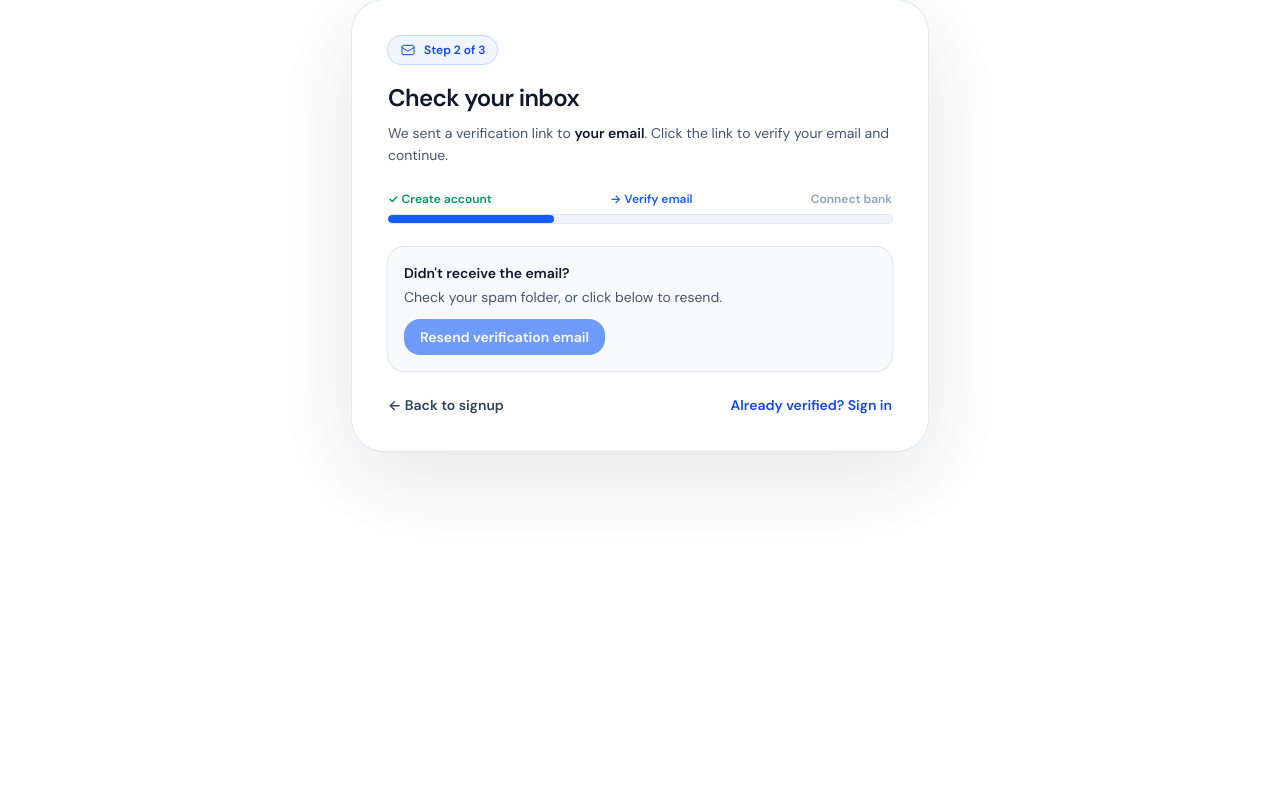
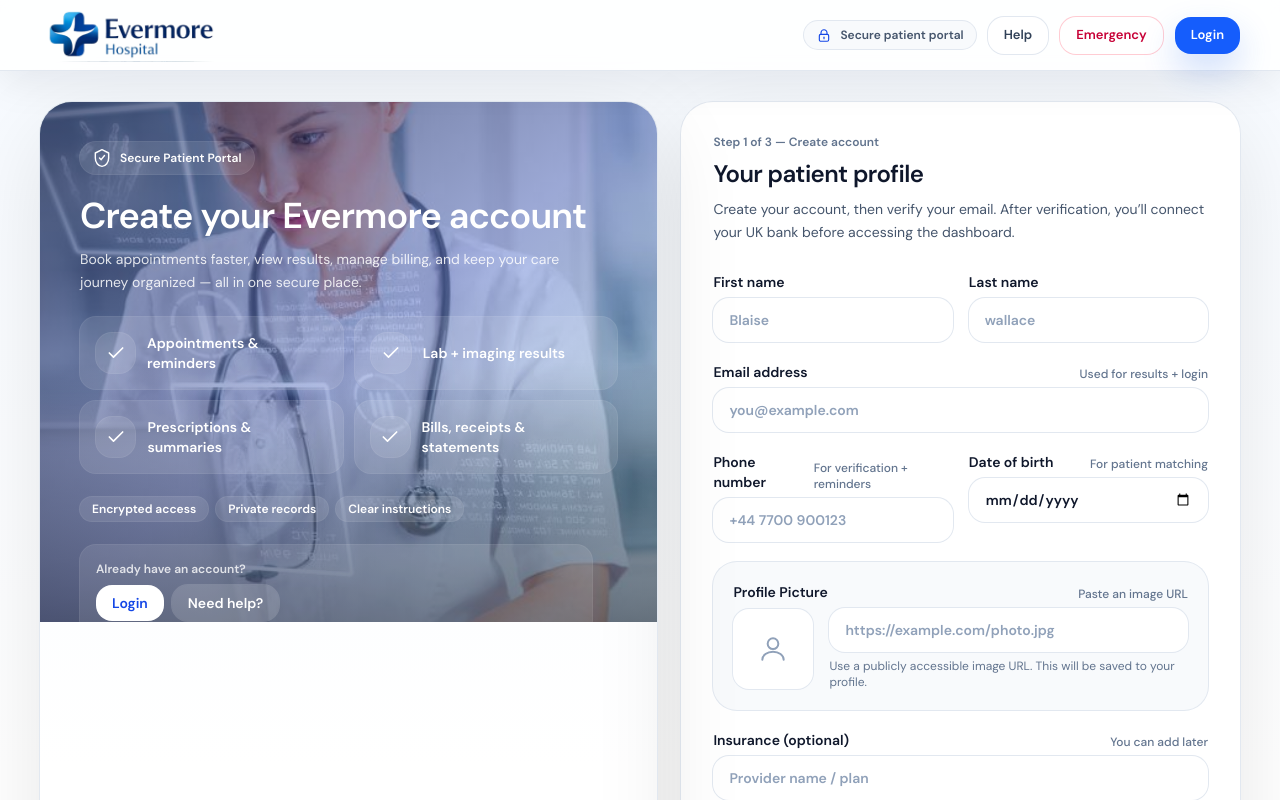
Before and after one commit to Blaise999/evermore-frontend, a Next.js app: page /signup in a window 1280 px wide. Shown: the top 800 px of the page. Built offline with nearby package versions, Linux system fonts and the light colour scheme.

Commit message:
fixed frontend

```diff
--- a/app/signup/page.tsx
+++ b/app/signup/page.tsx
@@ -1,11 +1,161 @@
-// app/signup/check-email/page.tsx
-import { Suspense } from "react";
-import CheckEmailClient from "./check-email/CheckEmail.client";
+// app/signup/page.tsx (Server Component)
+import Link from "next/link";
+import Image from "next/image";
+import { AuthHeader } from "../components/auth-header";
+import SignupForm from "./SignupForm.client";
 
-export default function CheckEmailPage() {
+// ✅ BEST: static import enables blur placeholder + better optimization
+// If "@/public" alias doesn't work in your project, use a relative import instead.
+import portal2 from "@/public/Pictures/portal-2.jpg";
+
+function cn(...xs: Array<string | false | null | undefined>) {
+  return xs.filter(Boolean).join(" ");
+}
+
+/** ---- Icons (no deps) ---- */
+function Check({ className }: { className?: string }) {
   return (
-    <Suspense fallback={<div className="mx-auto max-w-lg p-8">Loading…</div>}>
-      <CheckEmailClient />
-    </Suspense>
+    <svg viewBox="0 0 24 24" className={cn("h-5 w-5", className)} fill="none">
+      <path
+        d="M20 6L9 17l-5-5"
+        className="stroke-current"
+        strokeWidth="2"
+        strokeLinecap="round"
+        strokeLinejoin="round"
+      />
+    </svg>
   );
 }
+function Shield({ className }: { className?: string }) {
+  return (
+    <svg viewBox="0 0 24 24" className={cn("h-5 w-5", className)} fill="none">
+      <path
+        d="M12 2l8 4v6c0 5.2-3.4 9.9-8 10-4.6-.1-8-4.8-8-10V6l8-4Z"
+        className="stroke-current"
+        strokeWidth="1.7"
+        strokeLinejoin="round"
+      />
+      <path
+        d="M9 12l2 2 4-5"
+        className="stroke-current"
+        strokeWidth="1.7"
+        strokeLinecap="round"
+        strokeLinejoin="round"
+      />
+    </svg>
+  );
+}
+
+export default function SignupPage() {
+  return (
+    <main className="min-h-dvh bg-gradient-to-b from-[#F6FAFF] via-white to-white text-slate-900">
+      <AuthHeader mode="signup" />
+
+      <div className="mx-auto max-w-7xl px-4 pb-14 pt-8 sm:px-6 lg:px-10">
+        <div className="grid gap-6 lg:grid-cols-[1.05fr_.95fr] lg:items-stretch">
+          {/* Left: image panel (Server-rendered = no extra JS) */}
+          <div className="relative overflow-hidden rounded-[32px] ring-1 ring-slate-200 shadow-[0_26px_90px_rgba(2,8,23,.10)]">
+            <div className="relative min-h-[520px]">
+              <Image
+                src={portal2}
+                alt="Evermore Hospitals portal"
+                fill
+                // ✅ Keep as LCP image (fast paint), but reduce weight
+                priority
+                quality={80}
+                placeholder="blur"
+                className="object-cover"
+                sizes="(max-width: 1024px) 100vw, 55vw"
+              />
+              <div className="absolute inset-0 bg-gradient-to-br from-blue-950/70 via-blue-800/35 to-cyan-500/10" />
+              <div className="absolute inset-0 bg-gradient-to-t from-slate-950/50 via-transparent to-transparent" />
+            </div>
+
+            <div className="absolute inset-0 p-7 sm:p-10 text-white">
+              <div className="inline-flex items-center gap-2 rounded-full bg-white/10 px-3 py-1.5 text-xs font-semibold ring-1 ring-white/15">
+                <Shield className="h-4 w-4" />
+                Secure Patient Portal
+              </div>
+
+              <h1 className="mt-5 text-3xl font-semibold tracking-tight sm:text-4xl">
+                Create your Evermore account
+              </h1>
+              <p className="mt-3 max-w-lg text-sm leading-relaxed text-white/85">
+                Book appointments faster, view results, manage billing, and keep your care journey organized —
+                all in one secure place.
+              </p>
+
+              <div className="mt-6 grid gap-3 sm:grid-cols-2">
+                {[
+                  "Appointments & reminders",
+                  "Lab + imaging results",
+                  "Prescriptions & summaries",
+                  "Bills, receipts & statements",
+                ].map((t) => (
+                  <div
+                    key={t}
+                    className="flex items-center gap-3 rounded-2xl bg-white/10 p-4 ring-1 ring-white/15"
+                  >
+                    <div className="grid h-10 w-10 place-items-center rounded-2xl bg-white/10 ring-1 ring-white/15">
+                      <Check className="h-5 w-5" />
+                    </div>
+                    <div className="text-sm font-semibold">{t}</div>
+                  </div>
+                ))}
+              </div>
+
+              <div className="mt-6 flex flex-wrap items-center gap-2">
+                {["Encrypted access", "Private records", "Clear instructions"].map((x) => (
+                  <span
+                    key={x}
+                    className="inline-flex items-center rounded-full bg-white/10 px-3 py-1 text-xs font-semibold ring-1 ring-white/15"
+                  >
+                    {x}
+                  </span>
+                ))}
+              </div>
+
+              <div className="mt-6 max-w-lg rounded-2xl bg-white/10 p-4 ring-1 ring-white/15">
+                <div className="text-xs font-semibold text-white/80">Already have an account?</div>
+                <div className="mt-2 flex flex-wrap items-center gap-2">
+                  <Link
+                    href="/login"
+                    prefetch={false}
+                    className="rounded-2xl bg-white px-4 py-2 text-sm font-semibold text-blue-700 hover:bg-blue-50"
+                  >
+                    Login
+                  </Link>
+                  <Link
+                    href="/help"
+                    prefetch={false}
+                    className="rounded-2xl bg-white/15 px-4 py-2 text-sm font-semibold ring-1 ring-white/15 hover:bg-white/20"
+                  >
+                    Need help?
+                  </Link>
+                </div>
+              </div>
+            </div>
+          </div>
+
+          {/* Right: ONLY the form is client */}
+          <SignupForm />
+        </div>
+
+        <div className="mt-10 flex flex-wrap items-center justify-between gap-3 text-xs text-slate-500">
+          <div>© {new Date().getFullYear()} Evermore Hospitals</div>
+          <div className="flex flex-wrap gap-4">
+            <Link href="/privacy" prefetch={false} className="hover:text-slate-700">
+              Privacy
+            </Link>
+            <Link href="/terms" prefetch={false} className="hover:text-slate-700">
+              Terms
+            </Link>
+            <Link href="/contact" prefetch={false} className="hover:text-slate-700">
+              Contact
+            </Link>
+          </div>
+        </div>
+      </div>
+    </main>
+  );
+}
```
